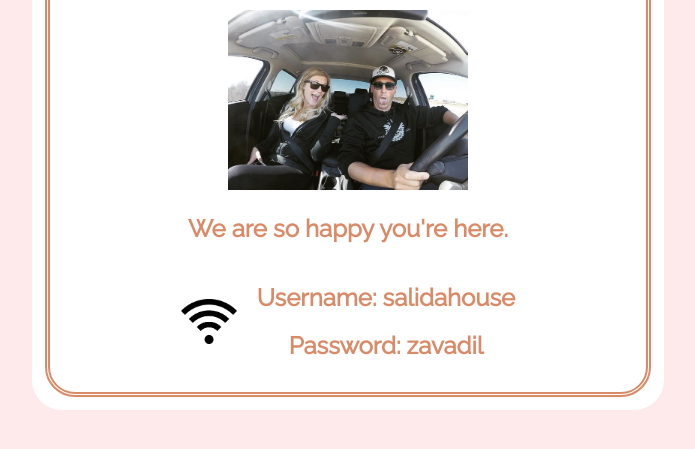
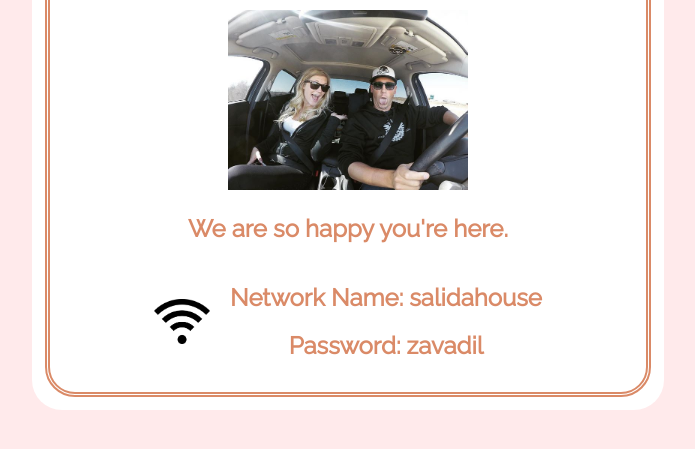
Before and after one commit to nonlinearone1105/benandtracywifi, a plain HTML site: page index.html in a window 1280 px wide. Shown: the part 153-602 px from the top of the page, without its empty margins (292-987 px from the left). Drawn offline with Linux system fonts and the light colour scheme.

Commit message:
Login update

```diff
--- a/index.html
+++ b/index.html
@@ -15,7 +15,7 @@
         <div class="flex-horizontal">
           <img src="./resources/images/wifi.png" class="wifi-image center">
           <div class="center">
-            <h2>Username: salidahouse</h2>
+            <h2>Network Name: salidahouse</h2>
             <h2>Password: zavadil</h2>
           </div>
         </div>
```
